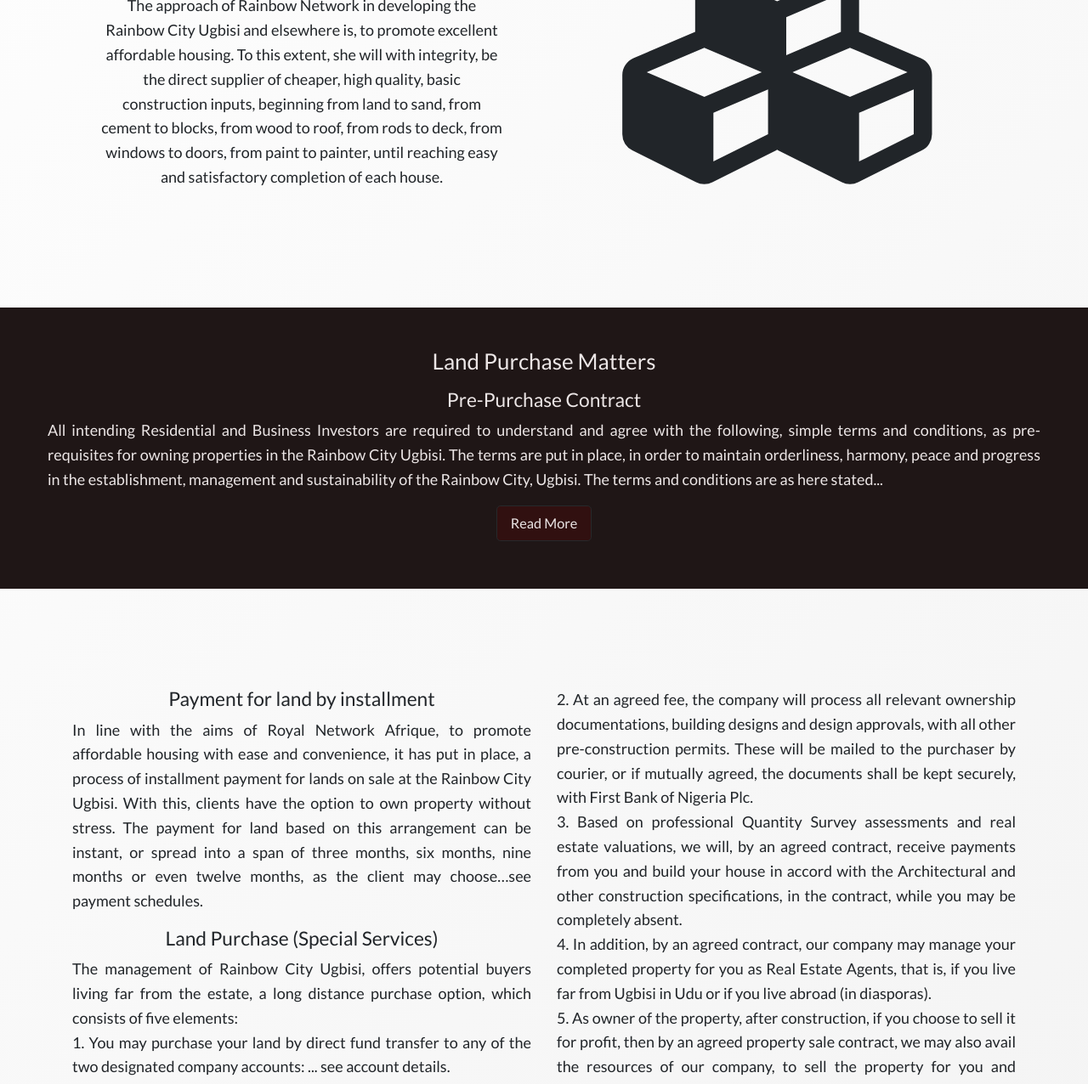
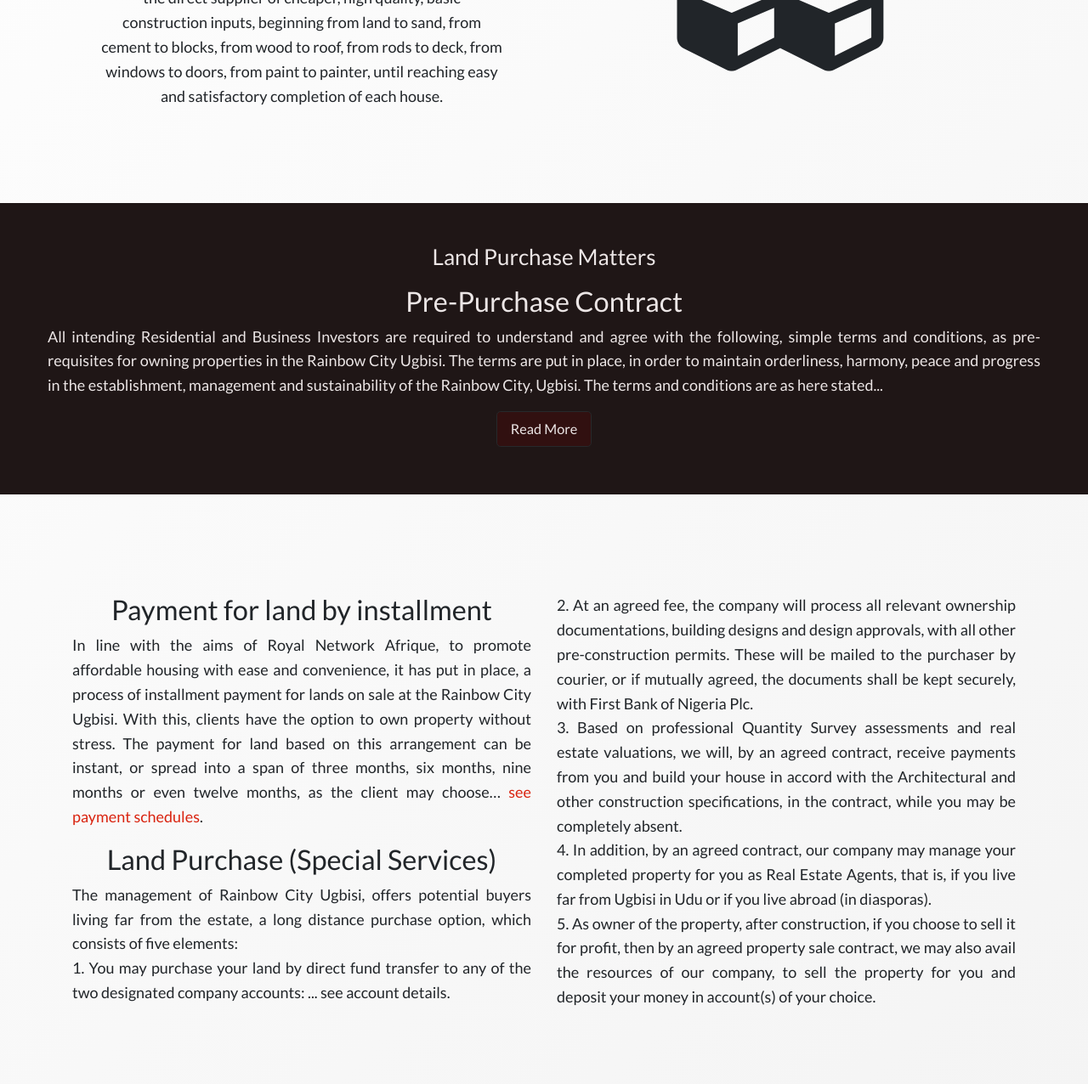
Before and after one commit to emmadeyi/rainbowcity, a plain HTML site: page frontend/src/project.html in a window 1280 px wide. Shown: the part 794-2070 px from the top of the page at 85% size. Drawn offline with nearby package versions, Linux system fonts and the light colour scheme; a web font is replaced by a local one.

Commit message:
more pages

```diff
--- a/frontend/src/project.html
+++ b/frontend/src/project.html
@@ -61,7 +61,7 @@
                         <!-- <img src="./images/home/home-02.jpg" alt="" class="d-block w-100"> -->
                     </div>
                     <div class="col-md-6 order-md-2 p-2 py-5 bg-dark-transparent">
-                        <h2 class="display-4">
+                        <h2 class="display-5">
                             Project Developers
                         </h2>
                         <p class="lead">
@@ -84,7 +84,7 @@
         <div class="container" id="about">
             <div class="row py-5">
                 <div class="col-md-6 p-5">
-                    <h3 class="display-4">Development strategy</h3>
+                    <h1 class="display-5">Development strategy</h1>
                     <p>
                         The approach of Rainbow Network in developing the Rainbow City Ugbisi and elsewhere is, to
                         promote excellent affordable housing. To this extent, she will with integrity, be the direct
@@ -93,7 +93,7 @@
                         paint to painter, until reaching easy and satisfactory completion of each house.
                     </p>
                 </div>
-                <div class="col-md-6 p-3 large-icon" style="font-size: 300px;">
+                <div class="col-md-6 p-3 large-icon" style="font-size: 200px;">
                     <i class="fa fa-cubes "></i>
                 </div>
             </div>
@@ -104,7 +104,7 @@
                 <h2 class="display-5">Land Purchase Matters</h2>
                 <div class="row p-2">
                     <div class="col">
-                        <h3 class="display-5">Pre-Purchase Contract</h3>
+                        <h1 class="display-5">Pre-Purchase Contract</h1>
                         <p class="text-justify">
                             All intending Residential and Business Investors are required to understand and agree with
                             the following, simple terms and conditions, as pre-requisites for owning properties in the
@@ -197,18 +197,18 @@
             <div class="container">
                 <div class="row py-5">
                     <div class="col-md-6 py-5">
-                        <h3> Payment for land by installment</h3>
+                        <h1> Payment for land by installment</h1>
                         <p class="text-justify">
                             In line with the aims of Royal Network Afrique, to promote affordable housing with ease and
                             convenience, it has put in place, a process of installment payment for lands on sale at the
                             Rainbow City Ugbisi. With this, clients have the option to own property without stress.
                             The payment for land based on this arrangement can be instant, or spread into a span of
                             three
-                            months, six months, nine months or even twelve months, as the client may choose…see payment
-                            schedules. <br>
+                            months, six months, nine months or even twelve months, as the client may choose… <a
+                                href="./docs/RAINBOW CITY INSTALLMENT PAYMENT PLAN.pdf">see payment schedules</a>. <br>
                         </p>
 
-                        <h3> Land Purchase (Special Services)</h3>
+                        <h1> Land Purchase (Special Services)</h1>
                         <p class="text-justify">
                             The management of Rainbow City Ugbisi, offers potential buyers living far from the estate, a
                             long distance purchase option, which consists of five elements: <br>
```
Also changed, not shown: 1 other file.
